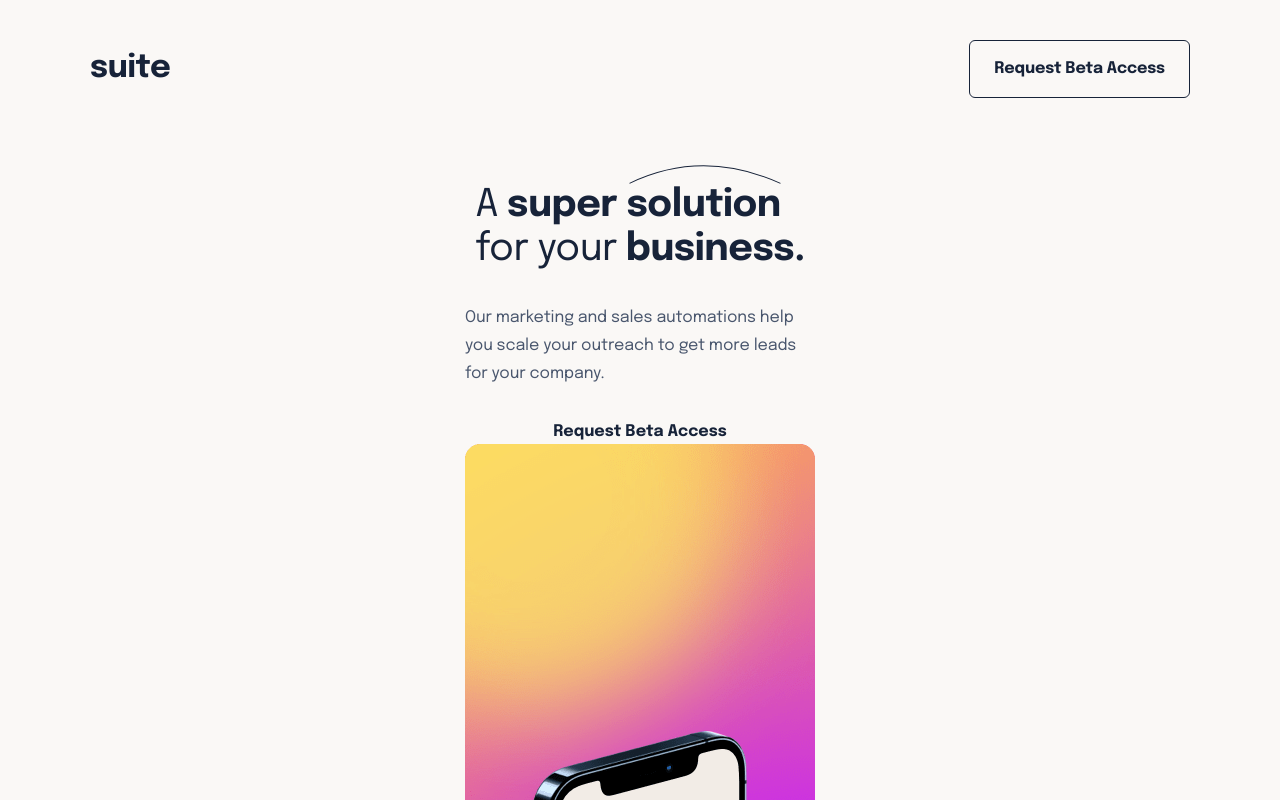
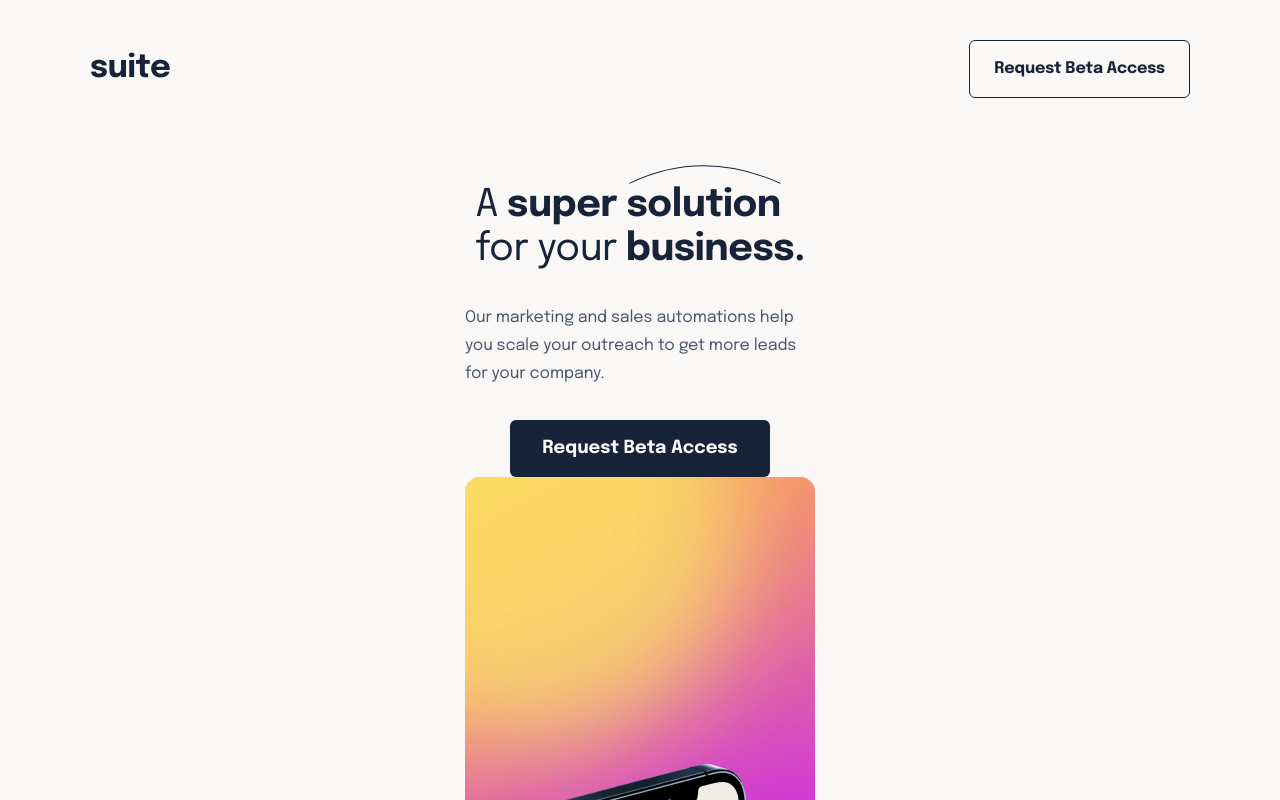
Before and after one commit to Huayao-Zheng/suite-landing-page, a React (Create React App) app: page / in a window 1280 px wide. Shown: the top 800 px of the page. Built offline with nearby package versions, Linux system fonts and the light colour scheme.

Commit message:
added Primary RequestButton style

```diff
--- a/src/components/RequestButton.jsx
+++ b/src/components/RequestButton.jsx
@@ -21,6 +21,17 @@ const button = {
 };
 
 export const RequestButton = ({ buttonStyle, customStyle = '' }) => {
+  if (buttonStyle === 'primary') {
+    return (
+      <button
+        className={`bg-dark-blue-123 text-cream-white-123 text-[18px] px-8 py-[15px]
+         font-bold rounded-md transition-all`}
+      >
+        Request Beta Access
+      </button>
+    );
+  }
+
   return (
     <button className={`${button[buttonStyle]} ${customStyle} font-bold rounded-md transition-all`}>
       Request Beta Access
```
